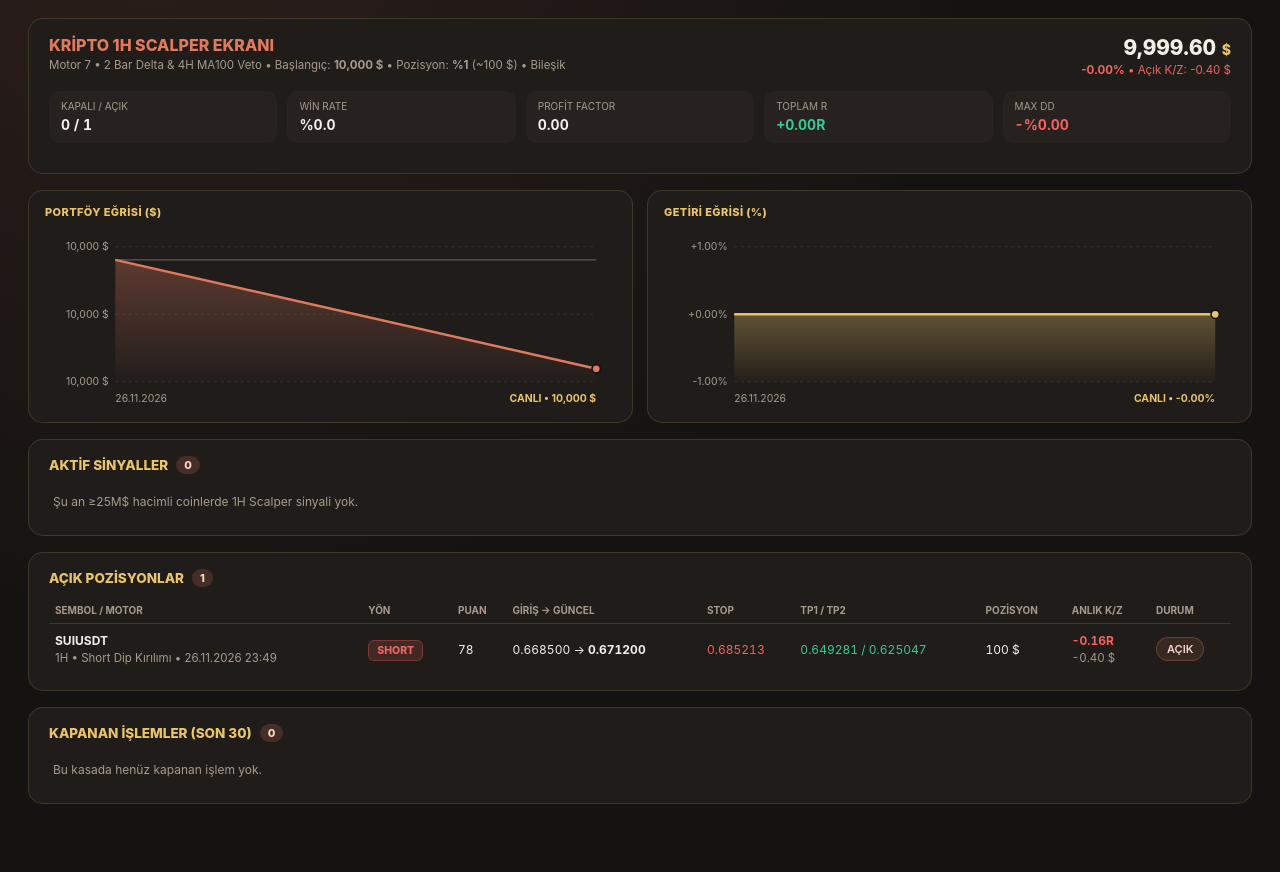
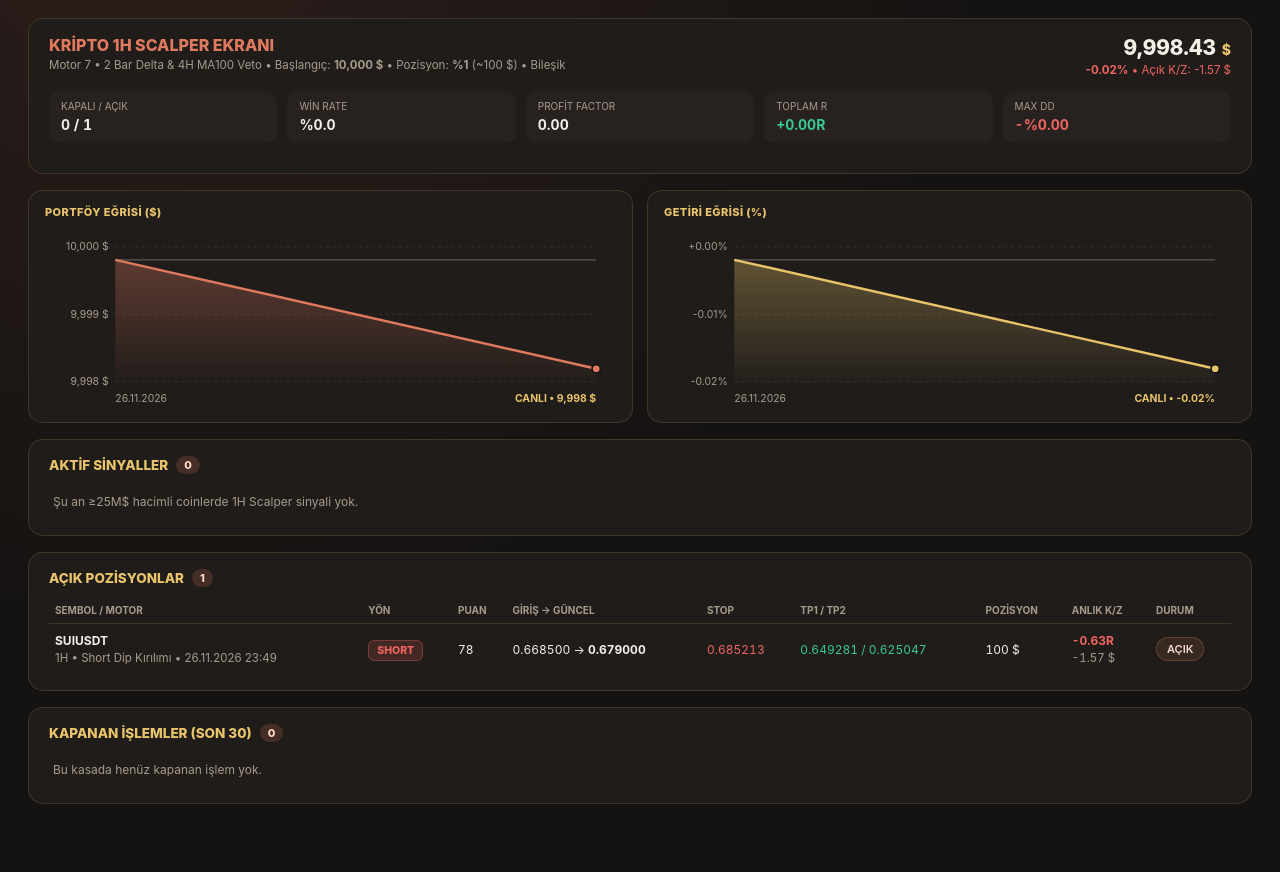
Before and after one commit to Galdor374/SwingRadar_Pro, a plain HTML site: page scalper.html in a window 1280 px wide. Shown: the part 102-974 px from the top of the page. Drawn offline with Linux system fonts and the light colour scheme.

Commit message:
chore: update scan state and dashboards

```diff
--- a/scalper.html
+++ b/scalper.html
@@ -57,7 +57,7 @@
     <div class="top-bar">
       <div>
         <h1>SWINGRADAR PRO</h1>
-        <div class="sub">Son Tarama: <b>27.11.2026 01:01</b> • XU100: Satıcılı / Düşüş (Short Açık) (%7.0) • BTC: AYI (Genişlik %11)</div>
+        <div class="sub">Son Tarama: <b>27.11.2026 02:19</b> • XU100: Satıcılı / Düşüş (Short Açık) (%7.0) • BTC: AYI (Genişlik %11)</div>
       </div>
       <div class="nav-pills"><a class="nav-btn " href="index.html">Ana Ekran</a><a class="nav-btn " href="bist.html">BIST</a><a class="nav-btn active" href="scalper.html">Kripto 1H Scalper</a><a class="nav-btn " href="swing.html">Kripto Swing</a></div>
     </div>
@@ -68,8 +68,8 @@
           <div class="sub">Motor 7 • 2 Bar Delta & 4H MA100 Veto • Başlangıç: <b>10,000 $</b> • Pozisyon: <b>%1</b> (~100 $) • Bileşik</div>
         </div>
         <div style="text-align:right">
-          <div class="hub-eq">9,999.60 <span style="color:var(--champagne);font-size:14px">$</span></div>
-          <div class="sub neg"><b>-0.00%</b> • Açık K/Z: <span class="neg">-0.40 $</span></div>
+          <div class="hub-eq">9,998.43 <span style="color:var(--champagne);font-size:14px">$</span></div>
+          <div class="sub neg"><b>-0.02%</b> • Açık K/Z: <span class="neg">-1.57 $</span></div>
         </div>
       </div>
       <div class="kpi-row">
@@ -84,31 +84,31 @@
     <div class="charts-2">
       <div class="chart-box"><div class="ctitle">PORTFÖY EĞRİSİ ($)</div><svg viewBox="0 0 520 165" style="width:100%;height:auto;display:block">
       <defs>
-        <linearGradient id="g_equity_7714" x1="0" y1="0" x2="0" y2="1">
+        <linearGradient id="g_equity_6539" x1="0" y1="0" x2="0" y2="1">
           <stop offset="0%" stop-color="#e07a5f" stop-opacity="0.32"/>
           <stop offset="100%" stop-color="#e07a5f" stop-opacity="0.02"/>
         </linearGradient>
       </defs>
-      <line x1="64" y1="141.0" x2="502" y2="141.0" stroke="rgba(233,196,106,0.12)" stroke-dasharray="3,3"/><text x="58" y="144.0" text-anchor="end" fill="#a89b8c" font-size="9.5">10,000 $</text><line x1="64" y1="79.5" x2="502" y2="79.5" stroke="rgba(233,196,106,0.12)" stroke-dasharray="3,3"/><text x="58" y="82.5" text-anchor="end" fill="#a89b8c" font-size="9.5">10,000 $</text><line x1="64" y1="18.0" x2="502" y2="18.0" stroke="rgba(233,196,106,0.12)" stroke-dasharray="3,3"/><text x="58" y="21.0" text-anchor="end" fill="#a89b8c" font-size="9.5">10,000 $</text><line x1="64" y1="29.9" x2="502" y2="29.9" stroke="rgba(246,239,232,0.28)" stroke-width="1"/>
-      <polygon points="64.0,141.0 64.0,29.9 502.0,129.1 502.0,141.0" fill="url(#g_equity_7714)"/>
+      <line x1="64" y1="141.0" x2="502" y2="141.0" stroke="rgba(233,196,106,0.12)" stroke-dasharray="3,3"/><text x="58" y="144.0" text-anchor="end" fill="#a89b8c" font-size="9.5">9,998 $</text><line x1="64" y1="79.5" x2="502" y2="79.5" stroke="rgba(233,196,106,0.12)" stroke-dasharray="3,3"/><text x="58" y="82.5" text-anchor="end" fill="#a89b8c" font-size="9.5">9,999 $</text><line x1="64" y1="18.0" x2="502" y2="18.0" stroke="rgba(233,196,106,0.12)" stroke-dasharray="3,3"/><text x="58" y="21.0" text-anchor="end" fill="#a89b8c" font-size="9.5">10,000 $</text><line x1="64" y1="29.9" x2="502" y2="29.9" stroke="rgba(246,239,232,0.28)" stroke-width="1"/>
+      <polygon points="64.0,141.0 64.0,29.9 502.0,129.1 502.0,141.0" fill="url(#g_equity_6539)"/>
       <polyline fill="none" stroke="#e07a5f" stroke-width="2.2" stroke-linejoin="round" points="64.0,29.9 502.0,129.1"/>
       <circle cx="502.0" cy="129.1" r="3.8" fill="#e07a5f" stroke="#151312" stroke-width="1.5"/>
       <text x="64" y="159" fill="#a89b8c" font-size="9.5">26.11.2026</text>
-      <text x="502" y="159" text-anchor="end" fill="#e9c46a" font-size="9.5" font-weight="700">CANLI • 10,000 $</text>
+      <text x="502" y="159" text-anchor="end" fill="#e9c46a" font-size="9.5" font-weight="700">CANLI • 9,998 $</text>
     </svg></div>
       <div class="chart-box"><div class="ctitle">GETİRİ EĞRİSİ (%)</div><svg viewBox="0 0 520 165" style="width:100%;height:auto;display:block">
       <defs>
-        <linearGradient id="g_ret_pct_2052" x1="0" y1="0" x2="0" y2="1">
+        <linearGradient id="g_ret_pct_6758" x1="0" y1="0" x2="0" y2="1">
           <stop offset="0%" stop-color="#e9c46a" stop-opacity="0.32"/>
           <stop offset="100%" stop-color="#e9c46a" stop-opacity="0.02"/>
         </linearGradient>
       </defs>
-      <line x1="64" y1="141.0" x2="502" y2="141.0" stroke="rgba(233,196,106,0.12)" stroke-dasharray="3,3"/><text x="58" y="144.0" text-anchor="end" fill="#a89b8c" font-size="9.5">-1.00%</text><line x1="64" y1="79.5" x2="502" y2="79.5" stroke="rgba(233,196,106,0.12)" stroke-dasharray="3,3"/><text x="58" y="82.5" text-anchor="end" fill="#a89b8c" font-size="9.5">+0.00%</text><line x1="64" y1="18.0" x2="502" y2="18.0" stroke="rgba(233,196,106,0.12)" stroke-dasharray="3,3"/><text x="58" y="21.0" text-anchor="end" fill="#a89b8c" font-size="9.5">+1.00%</text><line x1="64" y1="79.5" x2="502" y2="79.5" stroke="rgba(246,239,232,0.28)" stroke-width="1"/>
-      <polygon points="64.0,141.0 64.0,79.5 502.0,79.5 502.0,141.0" fill="url(#g_ret_pct_2052)"/>
-      <polyline fill="none" stroke="#e9c46a" stroke-width="2.2" stroke-linejoin="round" points="64.0,79.5 502.0,79.5"/>
-      <circle cx="502.0" cy="79.5" r="3.8" fill="#e9c46a" stroke="#151312" stroke-width="1.5"/>
+      <line x1="64" y1="141.0" x2="502" y2="141.0" stroke="rgba(233,196,106,0.12)" stroke-dasharray="3,3"/><text x="58" y="144.0" text-anchor="end" fill="#a89b8c" font-size="9.5">-0.02%</text><line x1="64" y1="79.5" x2="502" y2="79.5" stroke="rgba(233,196,106,0.12)" stroke-dasharray="3,3"/><text x="58" y="82.5" text-anchor="end" fill="#a89b8c" font-size="9.5">-0.01%</text><line x1="64" y1="18.0" x2="502" y2="18.0" stroke="rgba(233,196,106,0.12)" stroke-dasharray="3,3"/><text x="58" y="21.0" text-anchor="end" fill="#a89b8c" font-size="9.5">+0.00%</text><line x1="64" y1="29.9" x2="502" y2="29.9" stroke="rgba(246,239,232,0.28)" stroke-width="1"/>
+      <polygon points="64.0,141.0 64.0,29.9 502.0,129.1 502.0,141.0" fill="url(#g_ret_pct_6758)"/>
+      <polyline fill="none" stroke="#e9c46a" stroke-width="2.2" stroke-linejoin="round" points="64.0,29.9 502.0,129.1"/>
+      <circle cx="502.0" cy="129.1" r="3.8" fill="#e9c46a" stroke="#151312" stroke-width="1.5"/>
       <text x="64" y="159" fill="#a89b8c" font-size="9.5">26.11.2026</text>
-      <text x="502" y="159" text-anchor="end" fill="#e9c46a" font-size="9.5" font-weight="700">CANLI • -0.00%</text>
+      <text x="502" y="159" text-anchor="end" fill="#e9c46a" font-size="9.5" font-weight="700">CANLI • -0.02%</text>
     </svg></div>
     </div>
 
@@ -121,11 +121,11 @@
           <td><b>SUIUSDT</b><div class="sub">1H • Short Dip Kırılımı • 26.11.2026 23:49</div></td>
           <td><span class="tag tag-short">SHORT</span></td>
           <td class="num">78</td>
-          <td class="num">0.668500 → <b>0.671200</b></td>
+          <td class="num">0.668500 → <b>0.679000</b></td>
           <td class="num neg">0.685213</td>
           <td class="num pos">0.649281 / 0.625047</td>
           <td class="num">100 $</td>
-          <td class="num neg"><b>-0.16R</b><div class="sub">-0.40 $</div></td>
+          <td class="num neg"><b>-0.63R</b><div class="sub">-1.57 $</div></td>
           <td><span class="pill">AÇIK</span></td>
         </tr></tbody></table>
     </div>
```
Also changed, not shown: bist.html (+5 -5 lines), index.html (+3 -3 lines), portfolio_state.json (+4 -4 lines), swing.html (+5 -5 lines).
